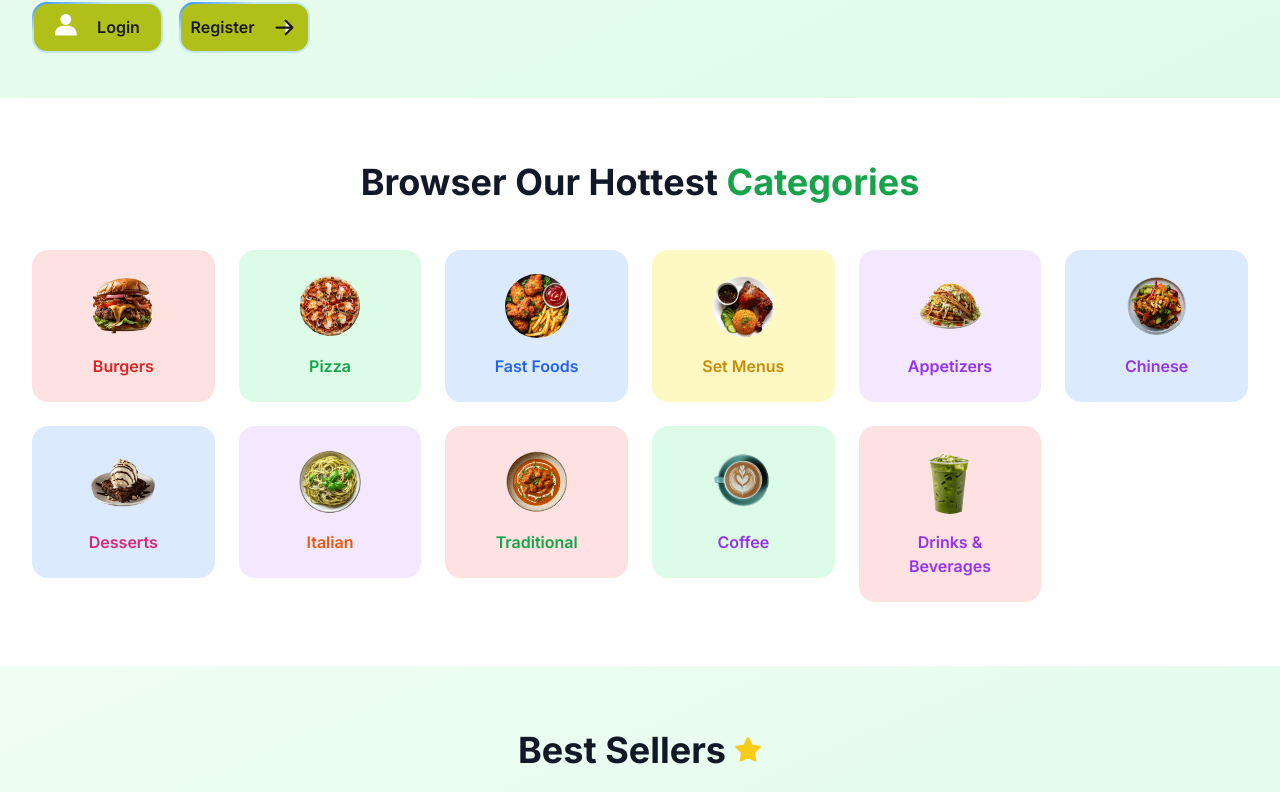
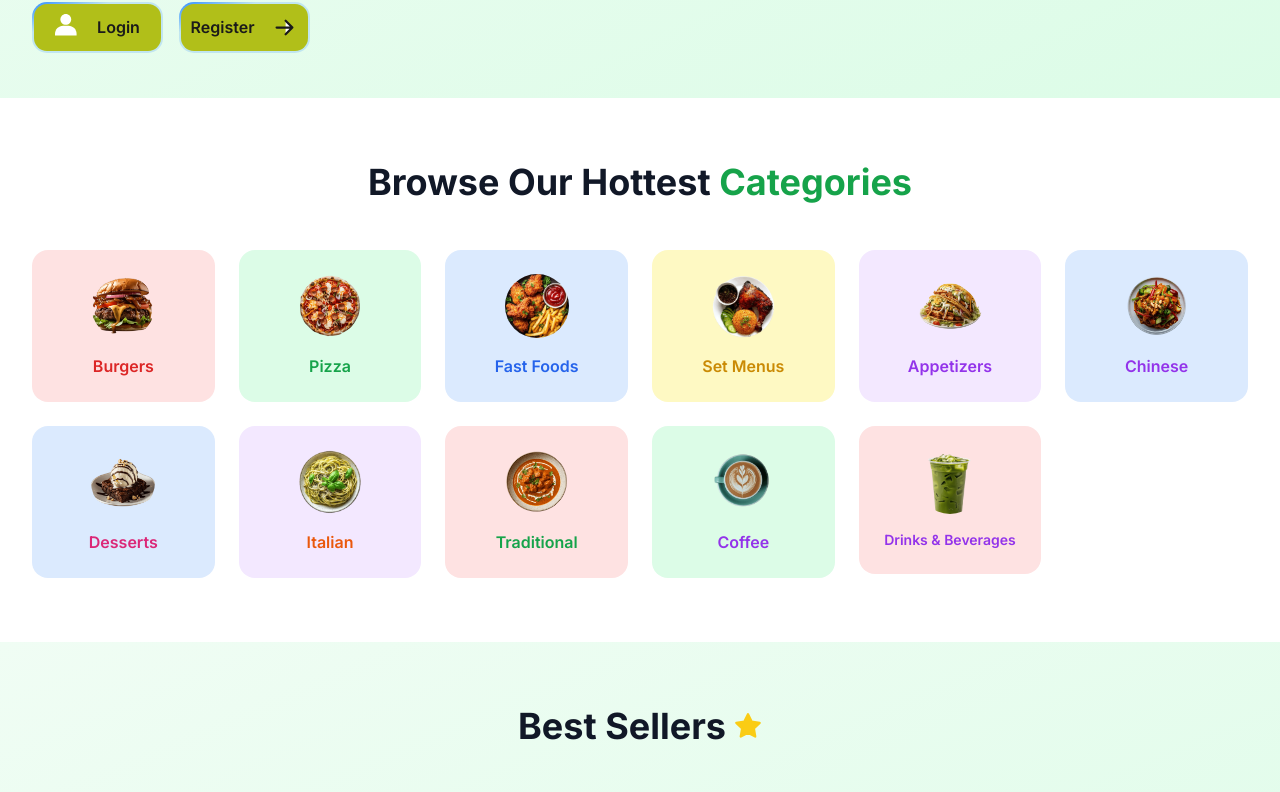
Before and after one commit to uzicodes/Culinary-Canvas, a Next.js app: page / in a window 1280 px wide. Shown: the part 566-1358 px from the top of the page. Built offline with nearby package versions, Linux system fonts and the light colour scheme; no server answers.

Commit message:
Reduced the font size for the "Drinks & Beverages" category to match other cards.

```diff
--- a/src/components/Categories.tsx
+++ b/src/components/Categories.tsx
@@ -1,11 +1,12 @@
 'use client'
-
 import Image from 'next/image'
+import Link from 'next/link'
 
 const categories = [
 	{
 		id: 1,
 		name: 'Burgers',
+		slug: 'burger',
 		image: '/items/burger/classic.png',
 		color: 'bg-red-100',
 		textColor: 'text-red-600'
@@ -13,6 +14,7 @@ const categories = [
 	{
 		id: 2,
 		name: 'Pizza',
+		slug: 'pizza',
 		image: '/items/pizza/deluxe.png',
 		color: 'bg-green-100',
 		textColor: 'text-green-600'
@@ -20,6 +22,7 @@ const categories = [
 	{
 		id: 3,
 		name: 'Fast Foods',
+		slug: 'fastfood',
 		image: '/items/fastfood/fried_chicken.png',
 		color: 'bg-blue-100',
 		textColor: 'text-blue-600'
@@ -27,6 +30,7 @@ const categories = [
 	{
 		id: 4,
 		name: 'Set Menus',
+		slug: 'setmenu',
 		image: '/items/setmenu/1.png',
 		color: 'bg-yellow-100',
 		textColor: 'text-yellow-600'
@@ -34,6 +38,7 @@ const categories = [
 	{
 		id: 5,
 		name: 'Appetizers',
+		slug: 'appetizers',
 		image: '/items/appetizers/Dual Tacos.png',
 		color: 'bg-purple-100',
 		textColor: 'text-purple-600'
@@ -41,6 +46,7 @@ const categories = [
 	{
 		id: 6,
 		name: 'Chinese',
+		slug: 'chinese',
 		image: '/items/chinese/kung_pao.png',
 		color: 'bg-blue-100',
 		textColor: 'text-purple-600'
@@ -48,6 +54,7 @@ const categories = [
 	{
 		id: 7,
 		name: 'Desserts',
+		slug: 'desserts',
 		image: '/items/desserts/brownie.png',
 		color: 'bg-blue-100',
 		textColor: 'text-pink-600'
@@ -55,6 +62,7 @@ const categories = [
 	{
 		id: 8,
 		name: 'Italian',
+		slug: 'italian',
 		image: '/items/italian/spaghetti.png',
 		color: 'bg-purple-100',
 		textColor: 'text-orange-600'
@@ -62,6 +70,7 @@ const categories = [
 	{
 		id: 9,
 		name: 'Traditional',
+		slug: 'traditional',
 		image: '/items/traditional/butter.png',
 		color: 'bg-red-100',
 		textColor: 'text-green-600'
@@ -69,6 +78,7 @@ const categories = [
 	{
 		id: 10,
 		name: 'Coffee',
+		slug: 'coffee',
 		image: '/items/coffee/espresso.png',
 		color: 'bg-green-100',
 		textColor: 'text-purple-600'
@@ -76,18 +86,11 @@ const categories = [
 	{
 		id: 11,
 		name: 'Drinks & Beverages',
+		slug: 'drinks',
 		image: '/items/drinks/matcha.png',
 		color: 'bg-red-100',
 		textColor: 'text-purple-600'
-  },
-
-
-
-
-
-
-
-
+	}
 ]
 
 const Categories = () => {
@@ -97,18 +100,22 @@ const Categories = () => {
 				{/* Section Header */}
 				<div className="text-center mb-12">
 					<h2 className="text-3xl lg:text-4xl font-bold text-gray-900 mb-4">
-            Browser Our Hottest <span className="text-primary-600">Categories</span>
+						Browse Our Hottest{' '}
+						<span className="text-primary-600">Categories</span>
 					</h2>
 				</div>
 
 				{/* Categories Grid */}
 				<div className="grid grid-cols-2 md:grid-cols-3 lg:grid-cols-6 gap-6">
 					{categories.map((category) => (
-            <div
+						<Link
 							key={category.id}
+							href={`/all-items?category=${category.slug}`}
 							className="group cursor-pointer transform hover:scale-105 transition-all duration-300"
 						>
-              <div className={`${category.color} rounded-2xl p-6 text-center hover:shadow-lg transition-shadow`}>
+							<div
+								className={`${category.color} rounded-2xl p-6 text-center hover:shadow-lg transition-shadow`}
+							>
 								<div className="relative w-16 h-16 mx-auto mb-4">
 									<Image
 										src={category.image}
@@ -117,11 +124,13 @@ const Categories = () => {
 										className="object-cover rounded-full"
 									/>
 								</div>
-                <h3 className={`font-semibold ${category.textColor} group-hover:scale-110 transition-transform`}>
+								<h3
+									className={`font-semibold ${category.textColor} group-hover:scale-110 transition-transform ${category.id === 11 ? 'text-sm' : ''}`}
+								>
 									{category.name}
 								</h3>
 							</div>
-            </div>
+						</Link>
 					))}
 				</div>
 			</div>
```
Lines whose indentation alone changed are shown as unchanged.
